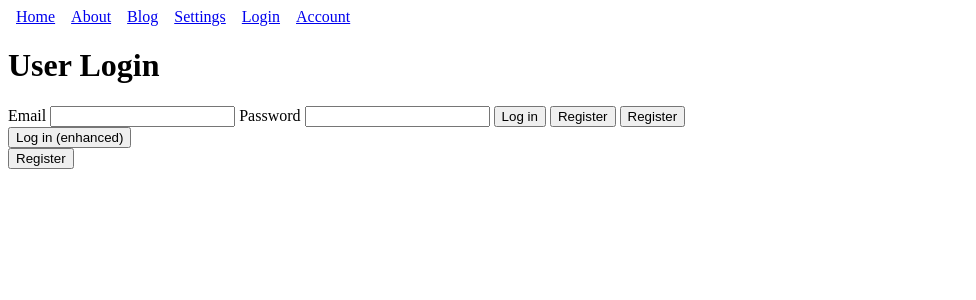
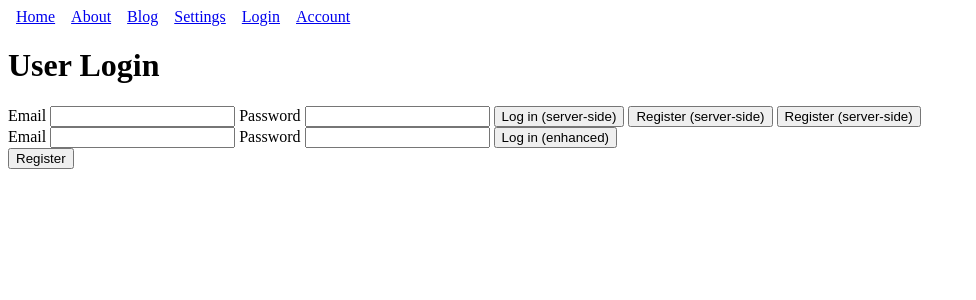
Before and after one commit to JackDiSalvatore/test-svelte-app, a SvelteKit app: page /login in a window 1280 px wide. Shown: the top 300 px of the page, without its empty margins (0-976 px from the left). Built offline with nearby package versions, Linux system fonts and the light colour scheme.

Commit message:
progressive enhancement on form submition example
Signed-off-by: jackdisalvatore <jackp.disalvatore@gmail.com>

```diff
--- a/src/routes/login/+page.server.js
+++ b/src/routes/login/+page.server.js
@@ -1,4 +1,4 @@
-import { redirect } from '@sveltejs/kit';
+import { fail, redirect } from '@sveltejs/kit';
 
 /** @type {import('./$types').PageServerLoad} */
 export async function load({ cookies }) {
@@ -12,10 +12,17 @@ export async function load({ cookies }) {
 
 /** @type {import('./$types').Actions} */
 export const actions = {
-	login: async (event) => {
+	login: async ({ cookies, request, url }) => {
 		// TODO log the user in
 		console.log('Logging user in');
-		return { success: true };
+		const { email, password } = Object.fromEntries(await request.formData());
+
+		if (email != '' && password != ''){
+			return { success: true };
+		}
+		else {
+			return fail(400, { email, missing: true })
+		}
 	},
 	register: async (event) => {
 		// TODO register the user
--- a/src/routes/login/+page.svelte
+++ b/src/routes/login/+page.svelte
@@ -1,11 +1,43 @@
 <script>
-	import { enhance } from '$app/forms';
+	import { applyAction, enhance } from '$app/forms';
+    import { invalidateAll } from '$app/navigation';
 
 	/** @type {import('./$types').PageData} */
 	export let data;
 
 	/** @type {import('./$types').ActionData} */
 	export let form;
+
+	const login = ({ formElement, formData, action, cancel, submitter }) => {
+		// `formElement` is this `<form>` element
+		// `formData` is its `FormData` object that's about to be submitted
+		// `action` is the URL to which the form is posted
+		// calling `cancel()` will prevent the submission
+		// `submitter` is the `HTMLElement` that caused the form to be submitted
+
+		const { email, password } = Object.fromEntries(formData);
+		console.log("email, password: ", email, password);
+
+		return async ({ result, update }) => {
+			// `result` is an `ActionResult` object
+			// `update` is a function which triggers the default logic that would be triggered if this callback wasn't set
+			console.log('result: :', result);
+
+			switch (result.type) {
+				case 'success': {
+					await update({ reset: true });	// clear UI inputs
+					await invalidateAll();			// clear UI inputs
+
+					await applyAction(result);
+					break;
+				}
+				case 'failure': {
+					alert('invalid input');
+					break;
+				}
+			}
+		};
+	}
 </script>
 
 <h1>User Login</h1>
@@ -20,14 +52,22 @@
 		<input name="password" type="password">
 	</label>
 	<!-- Goes to `login` function in /login/+page.server.js -->
-	<button>Log in</button>
+	<button>Log in (server-side)</button>
 
 	<!-- Goes to `register` function in /login/+page.server.js -->
-	<button formaction="?/register">Register</button>
-	<button formaction="/login?/register">Register</button>
+	<button formaction="?/register">Register (server-side)</button>
+	<button formaction="/login?/register">Register (server-side)</button>
 </form>
 
-<form method="POST" action="?/login" use:enhance>
+<form method="POST" action="?/login" use:enhance={login}>
+	<label>
+		Email
+		<input name="email" type="email">
+	</label>
+	<label>
+		Password
+		<input name="password" type="password">
+	</label>
 	<button>Log in (enhanced)</button>
 </form>
 
```
